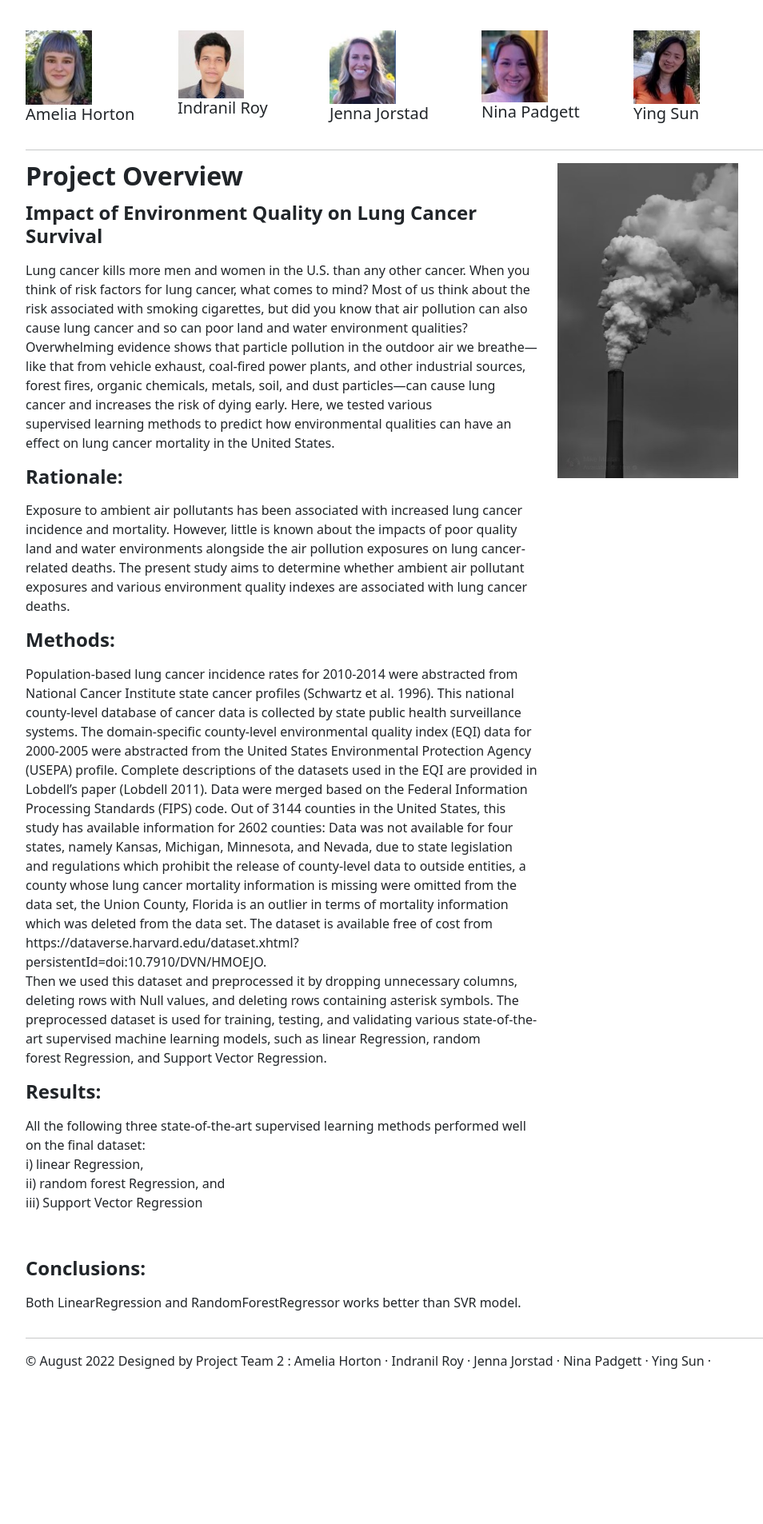
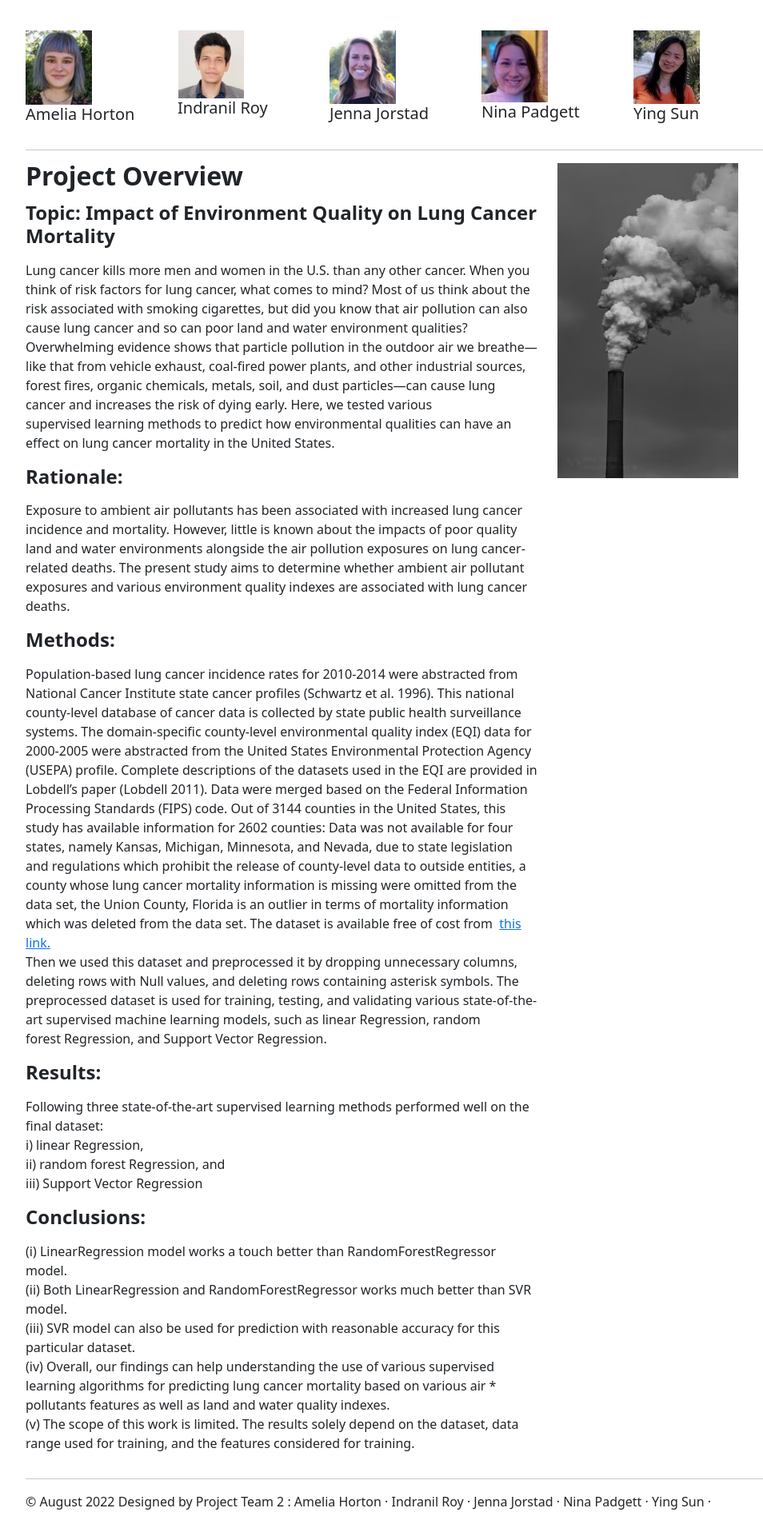
Before and after one commit to jnjorstad/Air-Quality-and-Lung-Cancer, a Flask app: page / in a window 1280 px wide. Shown: the part 738-2644 px from the top of the page at 80% size, without its empty margins (50-1004 px from the left). Before the commit the page ends 2468 px from the top, so only its background shows below. Run offline with Flask 2, Linux system fonts and the light colour scheme; parts of the project's set-up code (start-up, migrations or seed data) failed here and were passed over; some libraries are stand-ins or nearby versions.

Commit message:
final fix to html

```diff
--- a/demo_heroku_v2F/templates/datatable.html
+++ b/demo_heroku_v2F/templates/datatable.html
@@ -75,7 +75,7 @@
         <header>
             <nav class="navbar navbar-expand-md navbar-custom fixed-top" >
                 <div class="container-fluid">
-                <a class="navbar-brand" style = "color: white;" href="/index"><b><h4>Air Quality Lung Cancer</h4></b></a>
+                <a class="navbar-brand" style = "color: white;"><b><h4>Air Quality Lung Cancer</h4></b></a>
 
                 <div class="collapse navbar-collapse" id="navbarCollapse">
                     <ul class="navbar-nav mx-auto mb-2 mb-md-0">
--- a/demo_heroku_v2F/templates/index.html
+++ b/demo_heroku_v2F/templates/index.html
@@ -71,7 +71,7 @@
 <header>
   <nav class="navbar navbar-expand-md navbar-custom fixed-top">
     <div class="container-fluid">
-      <a class="navbar-brand" style = "color: white;" href="/index"><b><h4>Air Quality Lung Cancer</h4></b></a>
+      <a class="navbar-brand" style = "color: white;"><b><h4>Air Quality Lung Cancer</h4></b></a>
       <div class="collapse navbar-collapse" id="navbarCollapse">
         <ul class="navbar-nav mx-auto mb-2 mb-md-0">
           <li class="nav-item">
@@ -183,7 +183,7 @@
     <div class="row featurette">
       <div class="col-md-7">
         <h2 class="featurette-heading fw-normal lh-1"><b>Project Overview </b><span class="text-muted"> </span></h2>
-        <p class="lead"><h4><b>Impact of Environment Quality on Lung Cancer Survival</b></p></h4>
+        <p class="lead"><h4><b>Topic: Impact of Environment Quality on Lung Cancer Mortality</b></p></h4>
 
           <p>Lung cancer kills more men and women in the U.S. than any other cancer.
             When you think of risk factors for lung cancer, what comes to mind?
@@ -193,9 +193,7 @@
             shows that particle pollution in the outdoor air we breathe—like that
             from vehicle exhaust, coal-fired power plants, and other industrial sources,
             forest fires, organic chemicals, metals, soil, and dust particles—can cause
-            lung cancer and increases the risk of dying early.
-
-            Here, we tested various supervised learning methods to predict how
+            lung cancer and increases the risk of dying early. Here, we tested various supervised learning methods to predict how
             environmental qualities can have an effect on lung cancer mortality
             in the United States. </p>
 
@@ -225,7 +223,8 @@
             mortality information is missing were omitted from the data set, the Union County,
             Florida is an outlier in terms of mortality information which was deleted from the
             data set. The dataset is available free of cost from
-            https://dataverse.harvard.edu/dataset.xhtml?persistentId=doi:10.7910/DVN/HMOEJO. <br>
+            <a href="https://dataverse.harvard.edu/dataset.xhtml?persistentId=doi:10.7910/DVN/HMOEJO"> this link.</a>
+             <br>
 
             Then we used this dataset and preprocessed it by dropping unnecessary columns,
             deleting rows with Null values, and deleting rows containing asterisk symbols.
@@ -235,16 +234,21 @@
 
           <p><h4><b>Results:</b></p></h4>
 
-          <p>All the following three state-of-the-art supervised learning methods performed well on the
+          <p>Following three state-of-the-art supervised learning methods performed well on the
             final dataset:<br>
             i) linear Regression, <br>
             ii) random forest Regression, and <br>
-            iii) Support Vector Regression
-          </p>
+            iii) Support Vector Regression <br>
+            <!--Both Linear Regression and Random Forest Regresson model works better than SVR model.-->
 
           <p><h4><b>Conclusions:</b></p></h4>
 
-          Both LinearRegression and RandomForestRegressor works better than SVR model.</p>
+          (i) LinearRegression model works a touch better than RandomForestRegressor model.<br>
+          (ii) Both LinearRegression and RandomForestRegressor works much better than SVR model.<br>
+          (iii) SVR model can also be used for prediction with reasonable accuracy for this particular dataset.<br>
+          (iv) Overall, our findings can help understanding the use of various supervised learning algorithms for predicting lung cancer mortality based on various air * pollutants features as well as land and water quality indexes.<br>
+          (v) The scope of this work is limited. The results solely depend on the dataset, data range used for training, and the features considered for training.</p>
+        </p>
       </div>
       <div class="col-md-5">
         <!-- <svg class="bd-placeholder-img bd-placeholder-img-lg featurette-image img-fluid mx-auto" width="500" height="500" xmlns="http://www.w3.org/2000/svg" role="img" aria-label="Placeholder: 500x500" preserveAspectRatio="xMidYMid slice" focusable="false"><title>Placeholder</title><rect width="100%" height="100%" fill="#eee"/><text x="50%" y="50%" fill="#aaa" dy=".3em">500x500</text></svg> -->
```
Also changed, not shown: demo_heroku_v2F/templates/mlearning.html (+17 -4 lines), demo_heroku_v2F/static/img/performance_table.png (added).
